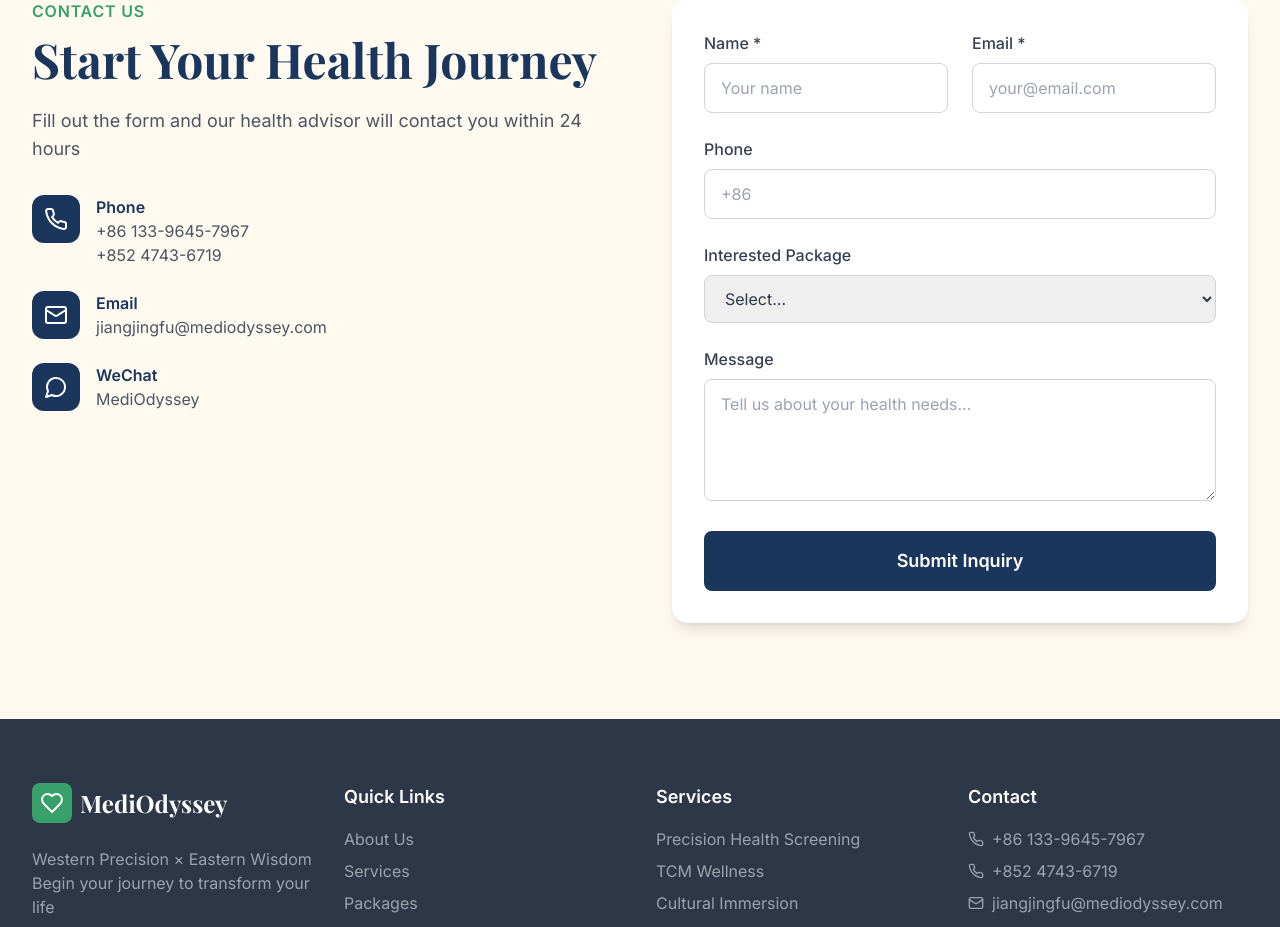
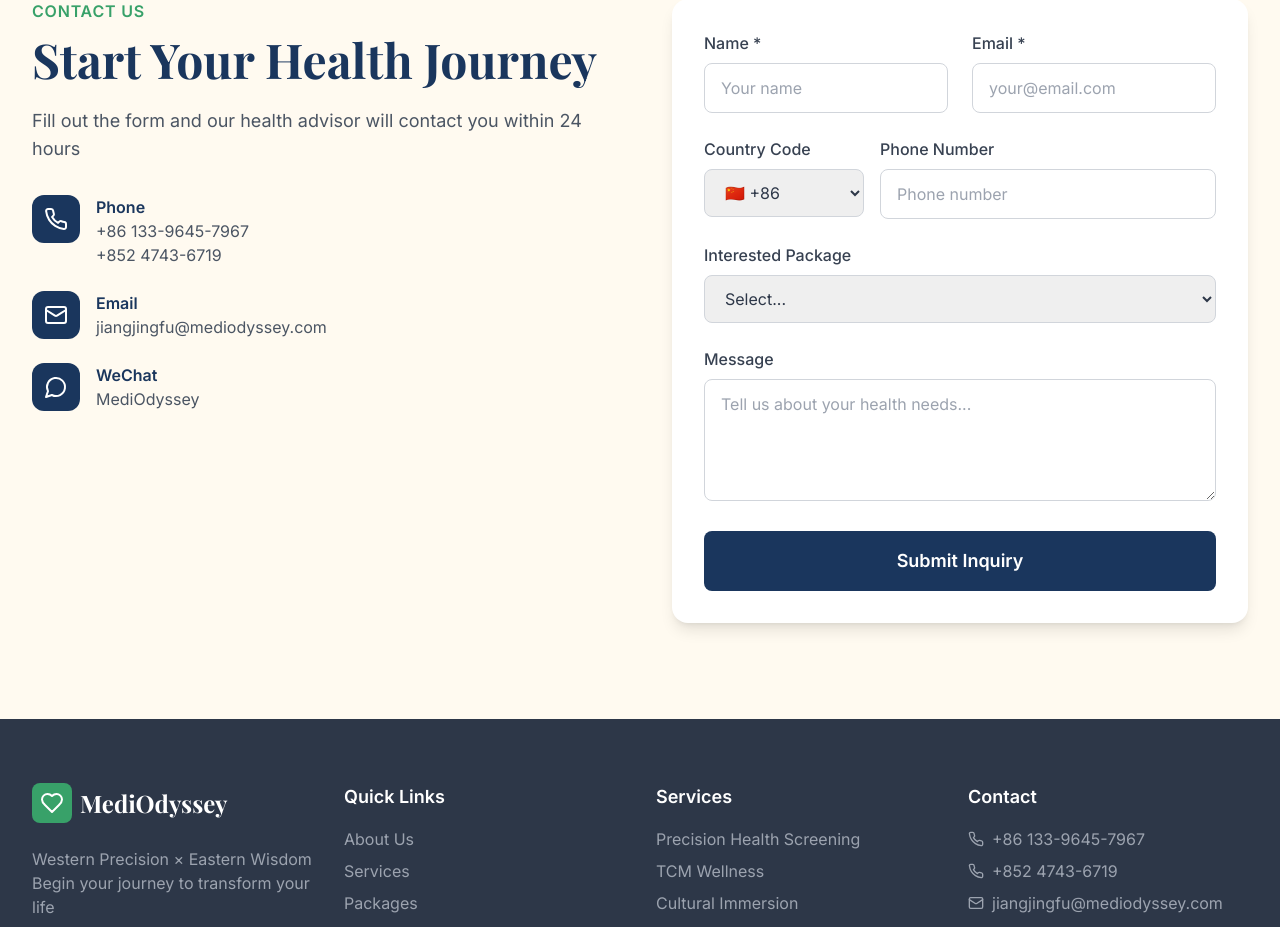
Before and after one commit to luckyjjf/mediodyssey, a React (Vite) app: page / in a window 1280 px wide. Shown: the part 3500-4427 px from the top of the page. Built offline with nearby package versions, Linux system fonts and the light colour scheme.

Commit message:
电话区号

```diff
--- a/src/App.tsx
+++ b/src/App.tsx
@@ -115,7 +115,8 @@
       form: {
         name: 'Name *',
         email: 'Email *',
-        phone: 'Phone',
+        countryCode: 'Country Code',
+        phoneNumber: 'Phone Number',
         package: 'Interested Package',
         placeholder: 'Select...',
         options: ['Discovery (3 days)', 'Renewal (7 days) - Most Popular', 'Royal (14 days)', 'Need recommendation'],
@@ -227,7 +228,8 @@
       form: {
         name: '姓名 *',
         email: '邮箱 *',
-        phone: '电话',
+        countryCode: '国家区号',
+        phoneNumber: '电话号码',
         package: '感兴趣的套餐',
         placeholder: '请选择...',
         options: ['探索之旅 (3天)', '焕新之旅 (7天) - 最受欢迎', '皇家之旅 (14天)', '需要顾问推荐'],
@@ -339,7 +341,8 @@
       form: {
         name: 'الاسم *',
         email: 'البريد الإلكتروني *',
-        phone: 'الهاتف',
+        countryCode: 'رمز الدولة',
+        phoneNumber: 'رقم الهاتف',
         package: 'الباقة المهتم بها',
         placeholder: 'اختر...',
         options: ['الاكتشاف (3 أيام)', 'التجديد (7 أيام) - الأكثر شعبية', 'الملكية (14 يوماً)', 'بحاجة لتوصية'],
@@ -783,13 +786,32 @@
                     />
                   </div>
                 </div>
-                <div>
-                  <label className="block text-gray-700 font-medium mb-2">{t.contact.form.phone}</label>
-                  <input
-                    type="tel"
-                    className="w-full px-4 py-3 border border-gray-300 rounded-lg focus:ring-2 focus:ring-secondary focus:border-transparent"
-                    placeholder="+86"
-                  />
+                <div className="grid grid-cols-3 gap-4">
+                  <div>
+                    <label className="block text-gray-700 font-medium mb-2">{t.contact.form.countryCode}</label>
+                    <select
+                      className="w-full px-4 py-3 border border-gray-300 rounded-lg focus:ring-2 focus:ring-secondary focus:border-transparent"
+                    >
+                      <option value="+86">🇨🇳 +86</option>
+                      <option value="+852">🇭🇰 +852</option>
+                      <option value="+1">🇺🇸 +1</option>
+                      <option value="+44">🇬🇧 +44</option>
+                      <option value="+81">🇯🇵 +81</option>
+                      <option value="+82">🇰🇷 +82</option>
+                      <option value="+65">🇸🇬 +65</option>
+                      <option value="+61">🇦🇺 +61</option>
+                      <option value="+971">🇦🇪 +971</option>
+                      <option value="+966">🇸🇦 +966</option>
+                    </select>
+                  </div>
+                  <div className="col-span-2">
+                    <label className="block text-gray-700 font-medium mb-2">{t.contact.form.phoneNumber}</label>
+                    <input
+                      type="tel"
+                      className="w-full px-4 py-3 border border-gray-300 rounded-lg focus:ring-2 focus:ring-secondary focus:border-transparent"
+                      placeholder={language === 'ar' ? '123456789' : language === 'zh' ? '手机号码' : 'Phone number'}
+                    />
+                  </div>
                 </div>
                 <div>
                   <label className="block text-gray-700 font-medium mb-2">{t.contact.form.package}</label>
```
